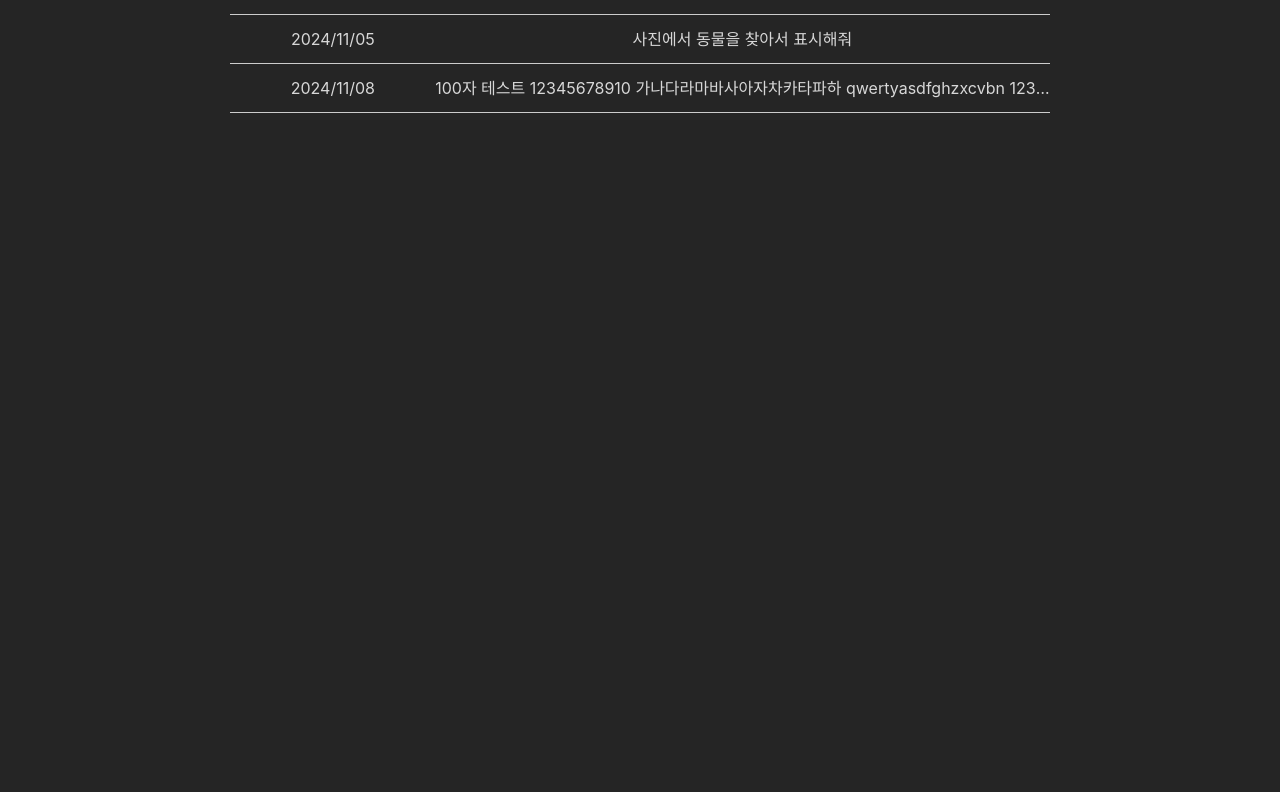
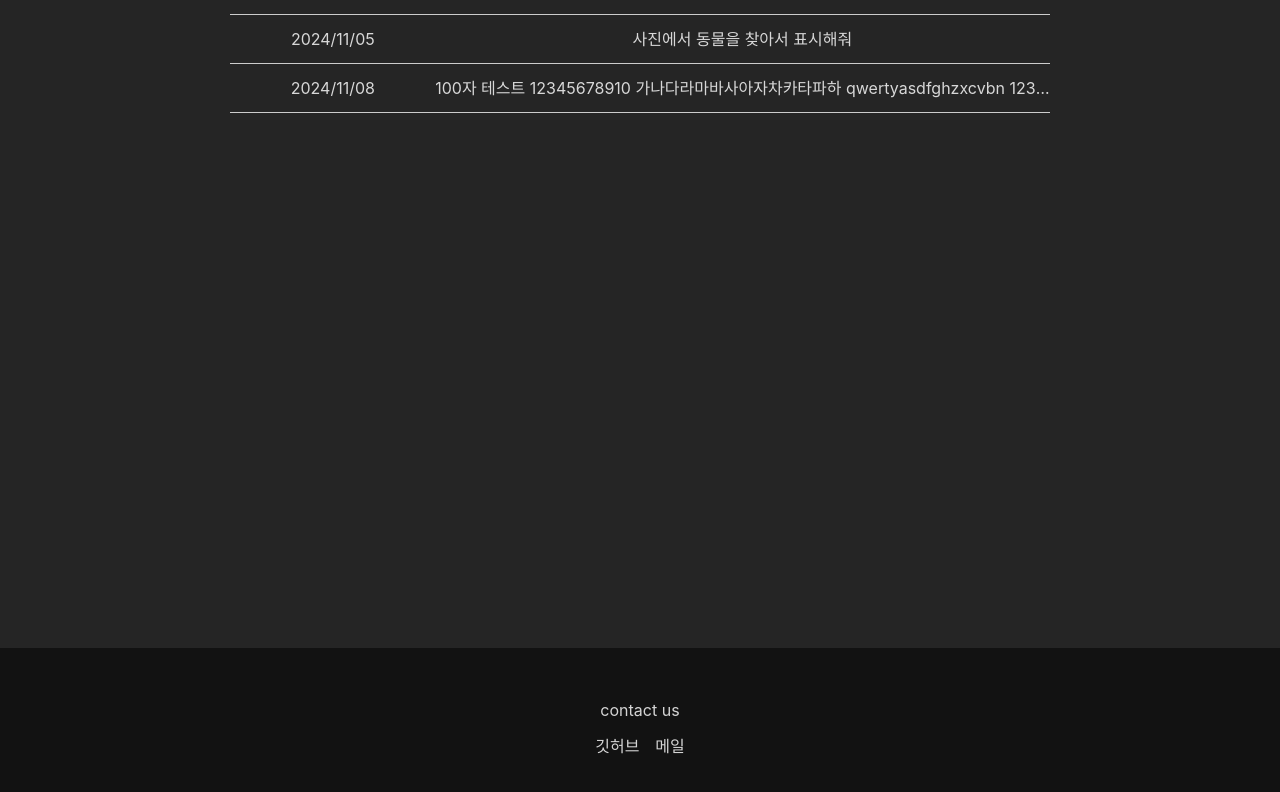
Before and after one commit to jijun0129/sphereAXmultimodal, a Vue app in the folder Front/: page /log in a window 1280 px wide. Shown: the part 312-1104 px from the top of the page. Before the commit the page ends 960 px from the top, so only its background shows below. Built offline with nearby package versions, Linux system fonts and the light colour scheme.

Commit message:
footer 구현 후 페이지에 추가

```diff
--- /dev/null
+++ b/Front/src/components/layout/TheFooter.vue
@@ -0,0 +1,29 @@
+<template>
+	<footer>
+		<div class="w-full flex flex-col justify-center items-center">
+			<div>contact us</div>
+			<div class="flex justify-center mt-3">
+				<a
+					href="https://github.com/jijun0129/sphereAXmultimodal"
+					target="_blank"
+					class="mx-2"
+				>
+					깃허브
+				</a>
+				<a href="mailto:jijun897@knu.ac.kr" target="_blank" class="mx-2">
+					메일
+				</a>
+			</div>
+		</div>
+	</footer>
+</template>
+<style scoped>
+footer {
+	width: 100%;
+	height: 10rem;
+	background-color: #121212;
+	display: flex;
+	justify-content: center;
+	align-items: center;
+}
+</style>
--- a/Front/src/main.js
+++ b/Front/src/main.js
@@ -8,6 +8,7 @@ import socket from './plugins/socket';
 import TheHeader from './components/layout/TheHeader.vue';
 import BaseButton from './components/UI/BaseButton.vue';
 import BaseCard from './components/UI/BaseCard.vue';
+import TheFooter from './components/layout/TheFooter.vue';
 
 const app = createApp(App);
 
@@ -18,6 +19,7 @@ app.use(router);
 app.use(pinia);
 
 app.component('the-header', TheHeader);
+app.component('the-footer', TheFooter);
 app.component('base-button', BaseButton);
 app.component('base-card', BaseCard);
 
--- a/Front/src/pages/bookmark.vue
+++ b/Front/src/pages/bookmark.vue
@@ -19,6 +19,7 @@
 			@close="showImageModal = false"
 		></image-modal>
 	</div>
+	<the-footer></the-footer>
 </template>
 <script setup>
 import ImageData from '../components/component/ImageData.vue';
--- a/Front/src/pages/log.vue
+++ b/Front/src/pages/log.vue
@@ -17,6 +17,7 @@
 		>
 		</log-data>
 	</div>
+	<the-footer></the-footer>
 	<log-modal
 		v-if="showLogModal"
 		:log="selectedLog"
--- a/Front/src/pages/login.vue
+++ b/Front/src/pages/login.vue
@@ -1,5 +1,6 @@
 <template>
 	<the-header :isLoggedIn="false"></the-header>
+	<div class="h-screen">
 		<n-card class="mx-auto w-5/12 mt-36">
 			<div class="w-auto flex flex-col items-center justify-center">
 				<div class="text-center m-5 text-xl">
@@ -40,6 +41,8 @@
 				</div>
 			</div>
 		</n-card>
+	</div>
+	<the-footer></the-footer>
 </template>
 
 <script>
--- a/Front/src/pages/main.vue
+++ b/Front/src/pages/main.vue
@@ -47,6 +47,7 @@
 			</div>
 		</n-card>
 	</div>
+	<the-footer></the-footer>
 </template>
 <script setup>
 import { ref } from 'vue';
--- a/Front/src/pages/result.vue
+++ b/Front/src/pages/result.vue
@@ -16,6 +16,7 @@
 			></image-data>
 		</div>
 	</div>
+	<the-footer></the-footer>
 </template>
 <script setup>
 import ImageData from '../components/component/ImageData.vue';
--- a/Front/src/pages/signup.vue
+++ b/Front/src/pages/signup.vue
@@ -1,5 +1,6 @@
 <template>
 	<the-header :isLoggedIn="false"></the-header>
+	<div class="h-screen">
 		<n-card class="mx-auto w-5/12 mt-36">
 			<div class="w-auto flex flex-col items-center justify-center">
 				<div class="text-center m-5 text-xl">
@@ -52,6 +53,8 @@
 				</div>
 			</div>
 		</n-card>
+	</div>
+	<the-footer></the-footer>
 </template>
 
 <script>
```
Lines whose indentation alone changed are shown as unchanged.
